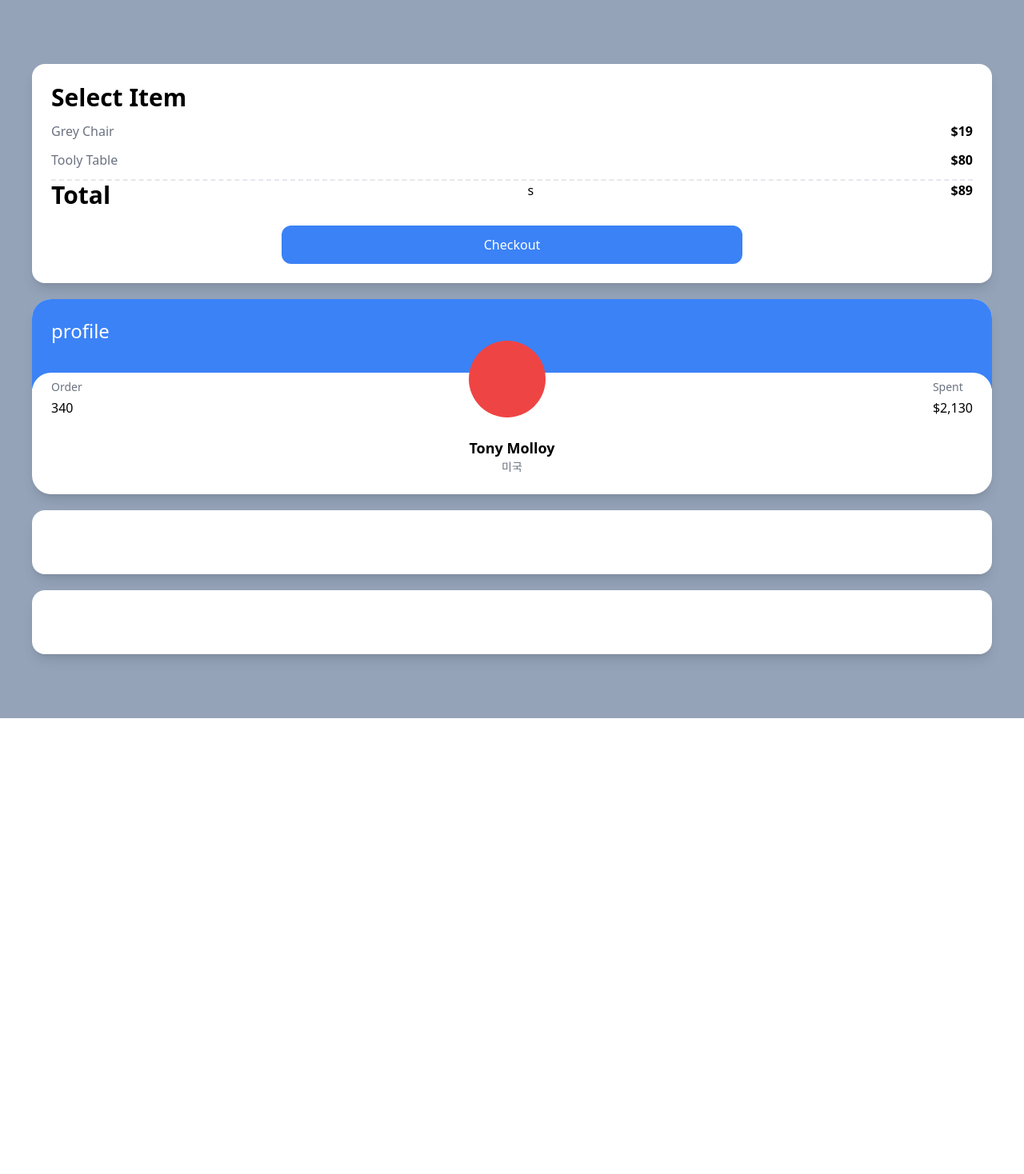
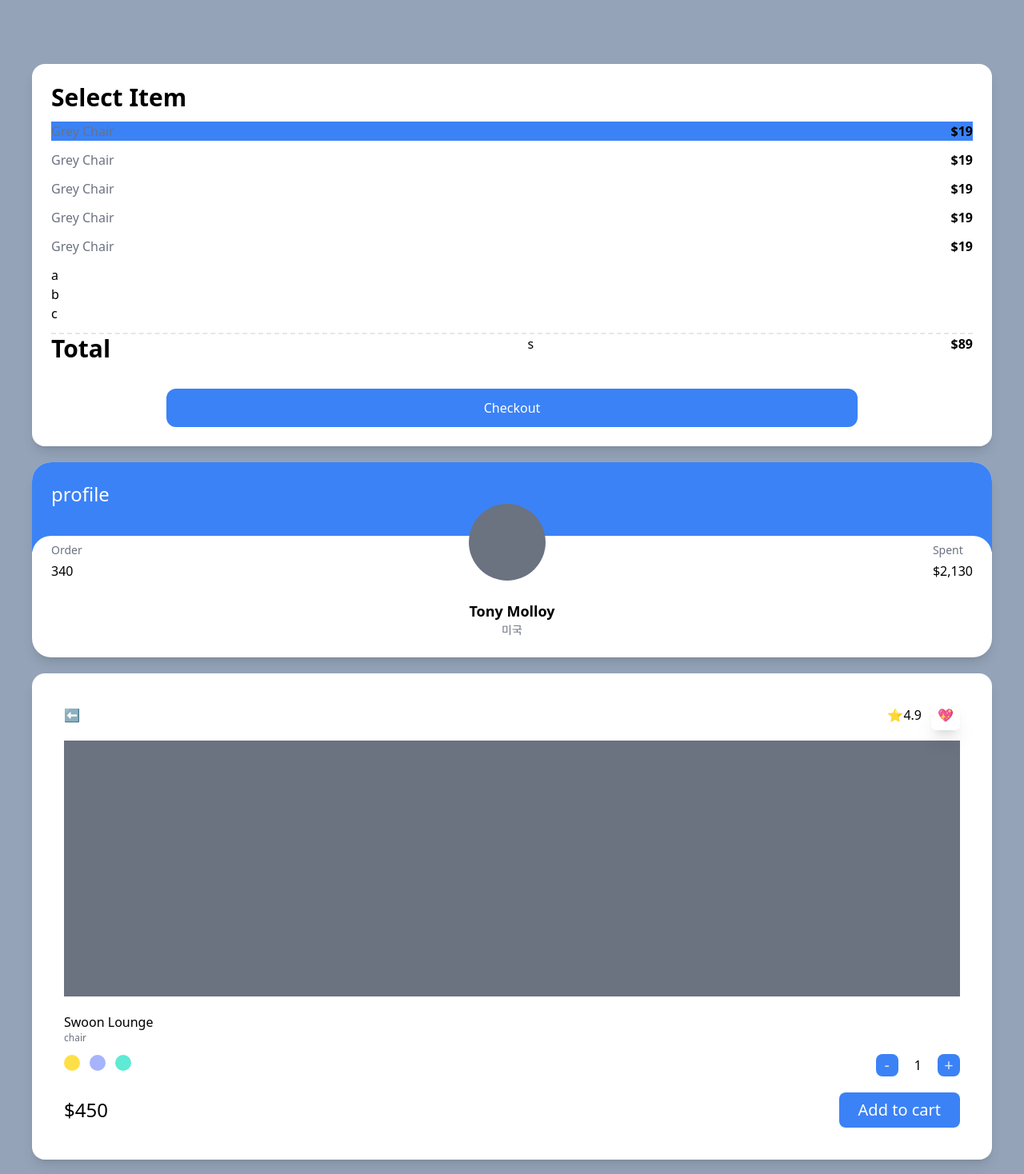
Before and after one commit to ANchangwan/carrot-market, a Next.js app: page / in a window 1280 px wide. Shown: the top 1468 px of the page at 80% size. Before the commit the page ends 898 px from the top, so only its background shows below. Built offline with nearby package versions, Linux system fonts and the light colour scheme.

Commit message:
Modifiers

```diff
--- /dev/null
+++ b/pages/form.tsx
@@ -0,0 +1,9 @@
+function Form() {
+  return (
+    <div>
+      <span className=" selection:bg-blue-500 hover:block">hi</span>
+    </div>
+  );
+}
+
+export default Form;
--- a/pages/index.tsx
+++ b/pages/index.tsx
@@ -1,26 +1,38 @@
 export default function Home() {
   return (
-    <div className="flex flex-col space-y-5 bg-slate-400 py-20 px-10">
+    <div className="flex min-h-screen flex-col space-y-5 bg-slate-400 py-20 px-10">
       <div className="rounded-2xl bg-white p-6 shadow-lg">
         <span className="text-3xl font-semibold">Select Item</span>
 
-        <div className="my-3 flex justify-between">
-          <span className="text-gray-500">Grey Chair</span>
-          <span className="font-semibold">$19</span>
-        </div>
-        <div className="flex justify-between">
-          <span className="text-gray-500">Tooly Table</span>
-          <span className="font-semibold">$80</span>
-        </div>
+        <ul>
+          {[1, 2, 3, 4, 5].map((i) => (
+            <div
+              key={i}
+              className="my-3 flex justify-between first:bg-blue-500"
+            >
+              <span className="text-gray-500 ">Grey Chair</span>
+              <span className="font-semibold">$19</span>
+            </div>
+          ))}
+        </ul>
+        <ul>
+          {["a", "b", "c", ""].map((c, i) => (
+            <li className="empty:hidden" key={i}>
+              {c}
+            </li>
+          ))}
+        </ul>
         <div className="my-3 flex justify-between border-t-2 border-dashed">
           <span class="text-3xl font-semibold">Total</span>s
           <span className="font-semibold">$89</span>
         </div>
-        <div className="mx-auto mt-5 w-2/4 rounded-xl bg-blue-500 p-3 text-center text-white">
-          Checkout
+        <div className="flex items-center justify-center">
+          <button className="mx-auto mt-5 w-3/4 rounded-xl bg-blue-500 p-3 text-center font-medium text-white hover:bg-teal-500 hover:text-black focus:bg-red-500">
+            Checkout
+          </button>
         </div>
       </div>
-      <div className="overflow-hidden rounded-3xl bg-white shadow-lg">
+      <div className="group overflow-hidden rounded-3xl bg-white shadow-lg">
         <div className="bg-blue-500 p-6 pb-14">
           <span className="text-2xl text-white">profile</span>
         </div>
@@ -30,7 +42,7 @@ export default function Home() {
               <span className="mb-1 text-sm text-gray-500">Order</span>
               <span className="font-medium">340</span>
             </div>
-            <div className="h-24 w-24 rounded-full bg-red-500" />
+            <div className="h-24 w-24 rounded-full bg-gray-500 transition-colors group-hover:bg-red-300" />
             <div className="flex flex-col">
               <span className="mb-1 text-sm text-gray-500">Spent</span>
               <span className="font-medium">$2,130</span>
@@ -42,7 +54,42 @@ export default function Home() {
           </div>
         </div>
       </div>
-      <div className="rounded-2xl bg-white p-10 shadow-lg"></div>
+      <div className="items-center rounded-2xl bg-white p-10 shadow-lg">
+        <div className="mb-5 flex justify-between ">
+          <span className="">⬅️</span>
+          <div className="space-x-3">
+            <span>⭐️4.9</span>
+            <span className="rounded-md p-2 shadow-xl">💖</span>
+          </div>
+        </div>
+        <div className="w-70 mb-5 h-80 bg-gray-500" />
+        <div className="flex flex-col">
+          <span className="font-medium">Swoon Lounge</span>
+          <span className="text-xs text-gray-500">chair</span>
+          <div className="mt-3 mb-5 flex items-center justify-between">
+            <div className="space-x-3">
+              <button className="h-5 w-5 rounded-full bg-yellow-300 ring-yellow-300 ring-offset-2 transition focus:ring-2"></button>
+              <button className=" h-5 w-5 rounded-full bg-indigo-300 ring-indigo-300  ring-offset-2 transition focus:ring-2"></button>
+              <button className="h-5 w-5 rounded-full bg-teal-300 ring-teal-300 ring-offset-2 transition focus:ring-2"></button>
+            </div>
+            <div className="flex items-center space-x-5">
+              <button className=" aspect-square w-7 items-center justify-center rounded-lg bg-blue-500 text-xl font-medium text-gray-200">
+                -
+              </button>
+              <span>1</span>
+              <button className=" aspect-square w-7 items-center justify-center rounded-lg bg-blue-500 text-xl font-medium text-gray-200">
+                +
+              </button>
+            </div>
+          </div>
+          <div className="flex items-center justify-between">
+            <div className="text-2xl font-medium">$450</div>
+            <button className="rounded-lg  bg-blue-500 py-2 px-6 text-center text-xl font-medium text-white">
+              Add to cart
+            </button>
+          </div>
+        </div>
+      </div>
       <div className="rounded-2xl bg-white p-10 shadow-lg"></div>
     </div>
   );
```
